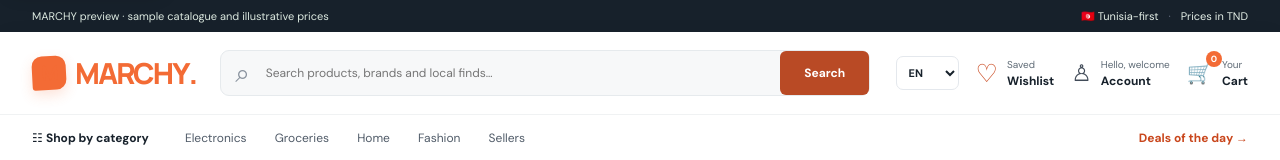
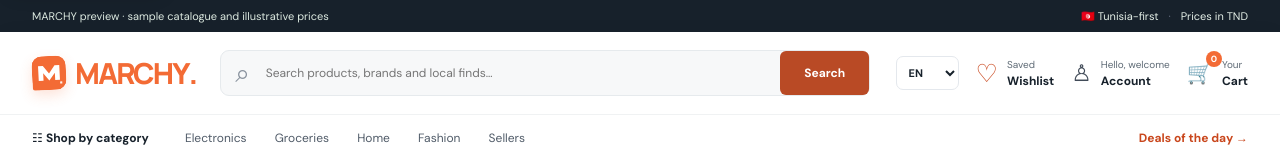
Before and after one commit to medkhalilghdamsi-dev/MARCHY, a React (Vite) app: page / in a window 1280 px wide. Shown: the top 160 px of the page. Built offline with nearby package versions, Linux system fonts and the light colour scheme.

Commit message:
Use the original MARCHY vector mark throughout site chrome

```diff
--- a/src/components/MarketplaceChrome.jsx
+++ b/src/components/MarketplaceChrome.jsx
@@ -44,7 +44,7 @@ function Header({ cartCount, query, setQuery, language, setLanguage }) {
     <div className="topline"><div className="shell topline-inner"><span>MARCHY preview · sample catalogue and illustrative prices</span><div><span>🇹🇳 Tunisia-first</span><span className="top-sep">·</span><span>Prices in TND</span></div></div></div>
     <header ref={headerRef} className="header"><div className="shell header-main">
       <button type="button" className="mobile-menu icon-btn" onClick={() => setMenuOpen(v => !v)} aria-label={menuOpen ? "Close navigation menu" : "Open navigation menu"} aria-expanded={menuOpen} aria-controls="primary-navigation">{menuOpen ? "×" : "☰"}</button>
-      <Link to="/" className="logo" aria-label="MARCHY home"><span className="logo-mark" aria-hidden="true">M</span><span className="logo-word">MARCHY</span><span className="logo-period">.</span></Link>
+      <Link to="/" className="logo" aria-label="MARCHY home"><img className="logo-mark" src="/favicon.svg" alt="" width="34" height="34"/><span className="logo-word">MARCHY</span><span className="logo-period">.</span></Link>
       <form className="searchbar" onSubmit={submit} role="search"><span className="search-symbol">⌕</span><input value={query} onFocus={()=>setSearchOpen(true)} onKeyDown={e=>{if(e.key==='Escape')setSearchOpen(false)}} onChange={e => {setQuery(e.target.value);setSearchOpen(true)}} placeholder="Search products, brands and local finds…" aria-label="Search products" /><button type="submit">Search</button>
         {searchOpen&&<div className="global-search-suggestions" id="global-search-suggestions">
           {searchTerm?<><div className="search-suggestion-heading">Matching products</div>{searchMatches.length?searchMatches.map(p=><Link key={p.id} to={`/product/${p.id}`} onMouseDown={()=>setSearchOpen(false)}><span className="suggestion-thumb"><img onError={e=>{e.currentTarget.onerror=null;e.currentTarget.src='/product-placeholder.svg'}} src={p.image} alt=""/></span><span className="suggestion-copy"><b>{p.name}</b><small>{p.category} · {money(p.price)}</small></span><span className="suggestion-arrow">↗</span></Link>):<p className="suggestion-empty">No matching sample products. Press Search to view results.</p>}{categoryMatches.length>0&&<><div className="search-suggestion-heading">Categories</div>{categoryMatches.map(name=><Link className="category-suggestion" key={name} to={`/category/${encodeURIComponent(name.toLowerCase())}`} onMouseDown={()=>setSearchOpen(false)}><span>▦</span>{name}<span className="suggestion-arrow">→</span></Link>)}</>}</>:<div className="search-suggestion-empty"><b>Start with a category</b><div>{categories.slice(1,5).map(name=><Link key={name} to={`/category/${encodeURIComponent(name.toLowerCase())}`} onMouseDown={()=>setSearchOpen(false)}>{name}</Link>)}</div></div>}
```
